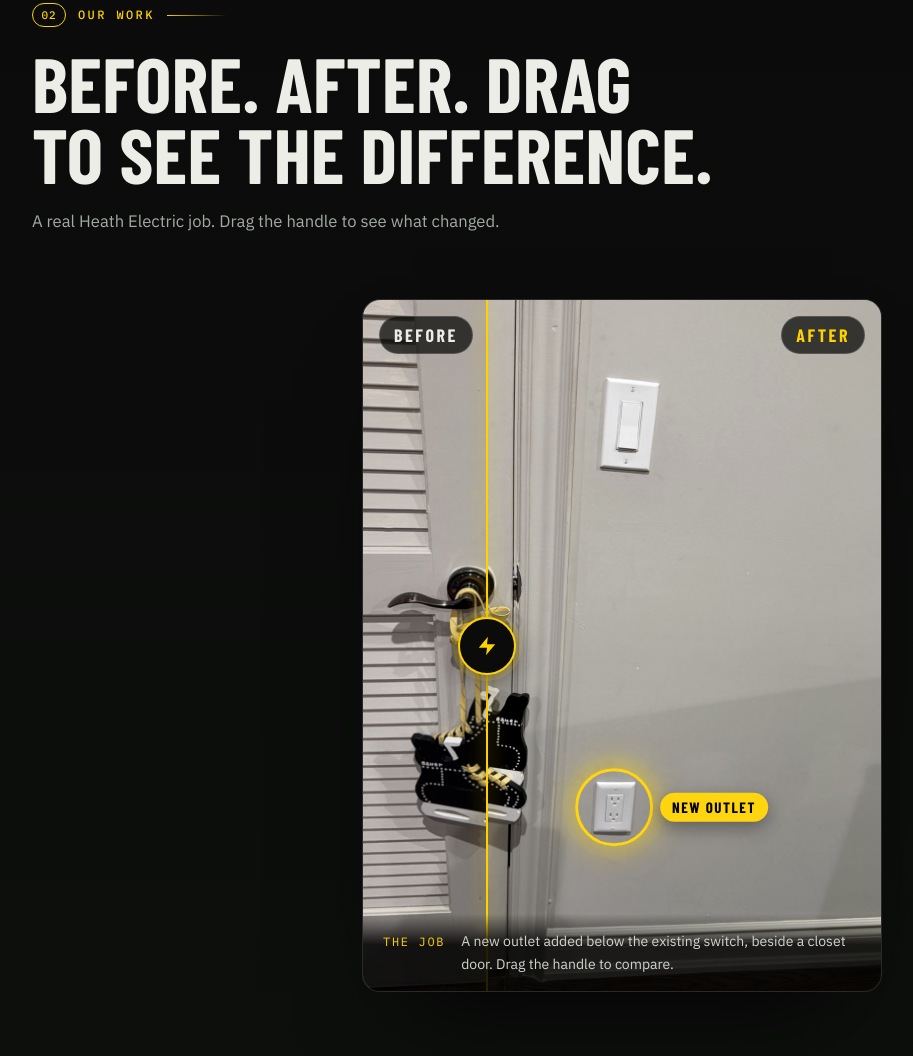
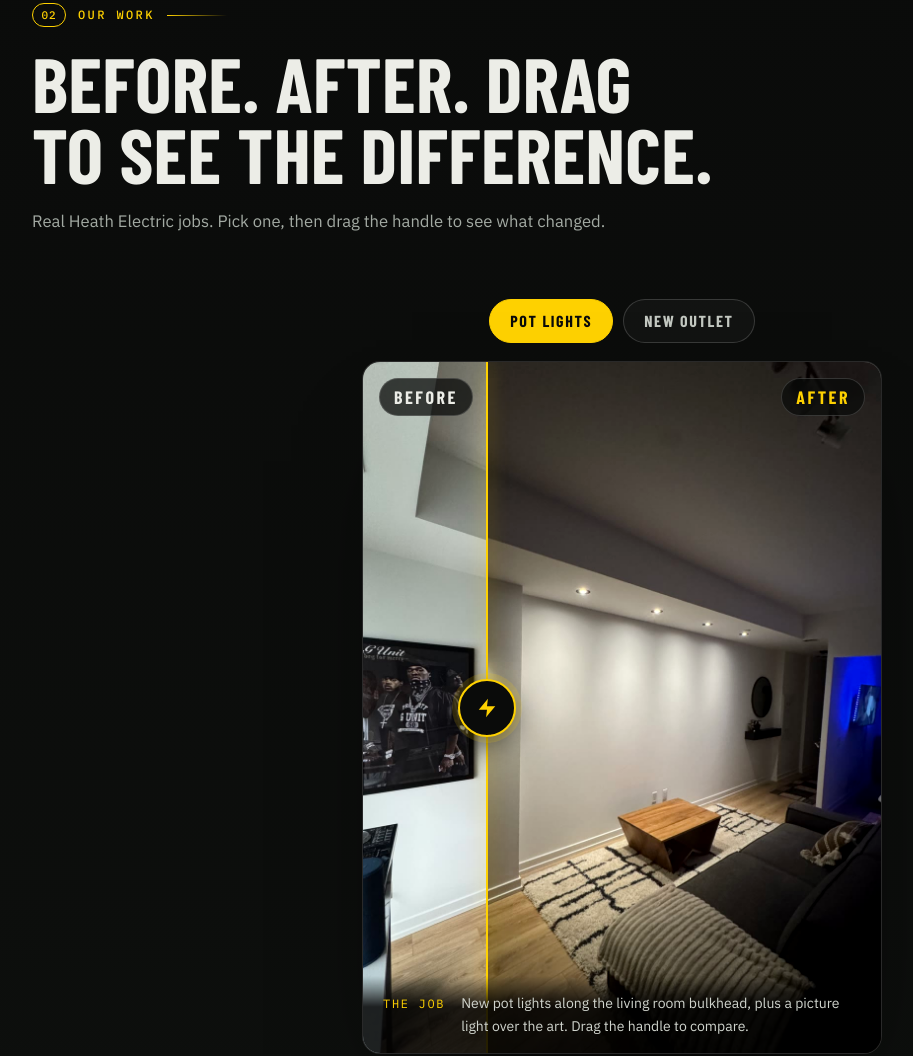
Before and after one commit to jdix22/heath-electric, a plain HTML site: page index.html in a window 1280 px wide. Shown: the part 2361-3417 px from the top of the page, without its empty margins (18-931 px from the left). Drawn offline with nearby package versions, Linux system fonts and the light colour scheme; a web font is replaced by a local one.

Commit message:
Before/after: pot lights job first with a job picker; upfront pricing check; Final testing step
Co-Authored-By: Claude Opus 5.5 <noreply@anthropic.com>

```diff
--- a/assets/css/site.css
+++ b/assets/css/site.css
@@ -563,3 +563,11 @@ a.btn-await::before{display:none}
 .quote-in{grid-template-rows:auto 1fr}
 .quote-side .next-h{margin:32px 0 16px}
 @media (max-width:1080px){.quote-in{grid-template-rows:none}.quote-side .next{margin-bottom:32px}}
+
+/* revision 11: before/after job picker */
+.ba-pick{display:flex;justify-content:center;flex-wrap:wrap;gap:10px;margin:0 auto 18px;max-width:520px}
+.ba-opt{appearance:none;cursor:pointer;min-height:44px;padding:0 20px;border-radius:999px;border:1px solid var(--line-2);background:rgba(255,255,255,.03);color:#C3C8C1;font:700 16px/1 var(--display);letter-spacing:.1em;text-transform:uppercase;transition:background .2s,color .2s,border-color .2s}
+.ba-opt:hover{border-color:rgba(254,209,0,.5);color:#fff}
+.ba-opt[aria-pressed="true"]{background:var(--gold);border-color:var(--gold);color:#0A0B0A}
+.ba-opt:focus-visible{outline:2px solid #fff;outline-offset:3px}
+.ba-spot[hidden]{display:none}
--- a/assets/js/site.js
+++ b/assets/js/site.js
@@ -17,7 +17,7 @@ const IMG = (id, w = 1100) => `https://images.unsplash.com/photo-${id}?w=${w}&q=
 const SERVICES = [
   { id: 'trouble', label: 'Troubleshooting & repairs', title: 'Troubleshooting & repairs',
     text: 'Breakers that keep tripping, outlets that died, lights that flicker, switches that buzz or feel warm. Found, explained and fixed.',
-    list: ['Fault traced with proper testing, not guesswork', 'A plain explanation of what failed and why', 'A fix price before the repair starts'],
+    list: ['Fault traced with proper testing, not guesswork', 'A plain explanation of what failed and why', 'Clear, upfront pricing before repairs begin'],
     note: 'if something smells hot or you see scorch marks, switch off that breaker and don’t reset it until it’s been checked.',
     img: IMG('1758101755915-462eddc23f57'), alt: 'An electrician testing a breaker panel with a multimeter' },
   { id: 'lighting', label: 'Lighting & pot lights', title: 'Lighting, pot lights & dimmers',
@@ -217,12 +217,13 @@ function beforeAfter() {
   const ba = $('#ba'), r = $('#baRange');
   const set = v => ba.style.setProperty('--pos', v + '%');
   const base = +r.value;
-  r.addEventListener('input', () => set(r.value));
-  if (!reduce && 'IntersectionObserver' in window) {
-    const io = new IntersectionObserver(([e]) => {
-      if (!e.isIntersecting) return; io.disconnect();
-      let t0 = null;
+  let run = 0;
+  r.addEventListener('input', () => { run++; set(r.value); });
+  const sweep = () => {
+    if (reduce) { set(base); r.value = base; return; }
+    const id = ++run; let t0 = null;
     const step = ts => {
+      if (id !== run) return;
       if (t0 === null) t0 = ts;
       const k = Math.min((ts - t0) / 2200, 1);
       const v = base + (92 - base) * Math.pow(1 - k, 3);
@@ -230,9 +231,35 @@ function beforeAfter() {
       if (k < 1) requestAnimationFrame(step);
     };
     requestAnimationFrame(step);
+  };
+  if (!reduce && 'IntersectionObserver' in window) {
+    const io = new IntersectionObserver(([e]) => {
+      if (!e.isIntersecting) return; io.disconnect(); sweep();
     }, { threshold: .6 });
     io.observe(ba);
   }
+  /* job picker: Julian's favourite (pot lights) first */
+  const JOBS = [
+    { b: 'ba2-before.jpg', a: 'ba2-after.jpg', spot: false,
+      bAlt: 'Before: a living room wall lit only by an old track light',
+      aAlt: 'After: the same wall with new pot lights washing it in light and a picture light over the art',
+      cap: 'New pot lights along the living room bulkhead, plus a picture light over the art. Drag the handle to compare.' },
+    { b: 'ba-before.jpg', a: 'ba-after.jpg', spot: true,
+      bAlt: 'Before: a hallway wall with a light switch beside a closet door',
+      aAlt: 'After: the same wall with a new outlet installed below the switch',
+      cap: 'A new outlet added below the existing switch, beside a closet door. Drag the handle to compare.' }
+  ];
+  const imgB = $('.ba-before', ba), imgA = $('.ba-after img', ba), spot = $('.ba-spot', ba), cap = $('#baCapText');
+  JOBS.forEach(j => { new Image().src = 'assets/img/' + j.a; new Image().src = 'assets/img/' + j.b; });
+  $$('.ba-opt').forEach(btn => btn.addEventListener('click', () => {
+    if (btn.getAttribute('aria-pressed') === 'true') return;
+    const j = JOBS[+btn.dataset.job];
+    $$('.ba-opt').forEach(o => o.setAttribute('aria-pressed', String(o === btn)));
+    imgB.src = 'assets/img/' + j.b; imgB.alt = j.bAlt;
+    imgA.src = 'assets/img/' + j.a; imgA.alt = j.aAlt;
+    spot.hidden = !j.spot; cap.textContent = j.cap;
+    sweep();
+  }));
 }
 
 /* ---------- process wire ---------- */
--- a/index.html
+++ b/index.html
@@ -25,7 +25,7 @@
 <link rel="preconnect" href="https://fonts.gstatic.com" crossorigin>
 <link rel="preconnect" href="https://images.unsplash.com">
 <link rel="stylesheet" href="https://fonts.googleapis.com/css2?family=Barlow+Condensed:wght@600;700;800&family=IBM+Plex+Mono:wght@400;500&family=IBM+Plex+Sans:wght@400;500;600&display=swap">
-<link rel="stylesheet" href="assets/css/site.css?v=14">
+<link rel="stylesheet" href="assets/css/site.css?v=15">
 <script type="application/ld+json">
 {
   "@context": "https://schema.org",
@@ -210,7 +210,7 @@
           <ul class="ticks" id="circuitList">
             <li>Fault traced with proper testing, not guesswork</li>
             <li>A plain explanation of what failed and why</li>
-            <li>A fix price before the repair starts</li>
+            <li>Clear, upfront pricing before repairs begin</li>
           </ul>
           <p class="note" id="circuitNote"><b>Good to know:</b> if something smells hot or you see scorch marks, switch off that breaker and don’t reset it until it’s been checked.</p>
           <button class="btn btn-outline" type="button" id="circuitToggle" data-id="trouble">Switch on: add to my quote</button>
@@ -226,12 +226,16 @@
     <div class="sec-head">
       <p class="eyebrow"><span>02</span> Our work</p>
       <h2 id="work-h">Before. After. Drag to see the difference.</h2>
-      <p class="sec-lede">A real Heath Electric job. Drag the handle to see what changed.</p>
+      <p class="sec-lede">Real Heath Electric jobs. Pick one, then drag the handle to see what changed.</p>
     </div>
 
+    <div class="ba-pick" role="group" aria-label="Choose a job to compare">
+      <button type="button" class="ba-opt" data-job="0" aria-pressed="true">Pot lights</button>
+      <button type="button" class="ba-opt" data-job="1" aria-pressed="false">New outlet</button>
+    </div>
     <figure class="ba" id="ba" style="--pos:24%">
-      <img class="ba-img ba-before" src="assets/img/ba-before.jpg" alt="Before: a hallway wall with a light switch beside a closet door" width="1050" height="1400" loading="lazy" decoding="async">
-      <div class="ba-img ba-after"><img src="assets/img/ba-after.jpg" alt="After: the same wall with a new outlet installed below the switch" width="1050" height="1400" loading="lazy" decoding="async"><span class="ba-spot" style="left:48.5%;top:73.4%" aria-hidden="true"><span class="ba-spot-tag">New outlet</span></span></div>
+      <img class="ba-img ba-before" src="assets/img/ba2-before.jpg" alt="Before: a living room wall lit only by an old track light" width="1050" height="1400" loading="lazy" decoding="async">
+      <div class="ba-img ba-after"><img src="assets/img/ba2-after.jpg" alt="After: the same wall with new pot lights washing it in light and a picture light over the art" width="1050" height="1400" loading="lazy" decoding="async"><span class="ba-spot" style="left:48.5%;top:73.4%" aria-hidden="true" hidden><span class="ba-spot-tag">New outlet</span></span></div>
       <span class="ba-tag ba-tag-b">Before</span>
       <span class="ba-tag ba-tag-a">After</span>
       <div class="ba-handle" aria-hidden="true"><span><svg><use href="#bolt"></use></svg></span></div>
@@ -239,7 +243,7 @@
       <input class="ba-range" id="baRange" type="range" min="0" max="100" value="24">
       <figcaption class="ba-cap">
         <span class="mono gold">The job</span>
-        <span>A new outlet added below the existing switch, beside a closet door. Drag the handle to compare.</span>
+        <span id="baCapText">New pot lights along the living room bulkhead, plus a picture light over the art. Drag the handle to compare.</span>
       </figcaption>
     </figure>
 
@@ -275,7 +279,7 @@
       <li class="step">
         <span class="node" aria-hidden="true"></span>
         <p class="mono">Step 4</p>
-        <h3>Final inspection &amp; walkthrough</h3>
+        <h3>Final testing &amp; walkthrough</h3>
         <p>Once the work is complete, we’ll review the installation, perform the necessary testing, and ensure everything is left clean, organized, and ready for use.</p>
       </li>
     </ol>
@@ -419,6 +423,6 @@
   </div>
 </footer>
 
-<script src="assets/js/site.js?v=12" defer></script>
+<script src="assets/js/site.js?v=13" defer></script>
 </body>
 </html>
```
Also changed, not shown: assets/img/ba2-after.jpg (added), assets/img/ba2-before.jpg (added). Lines whose indentation alone changed are shown as unchanged.
